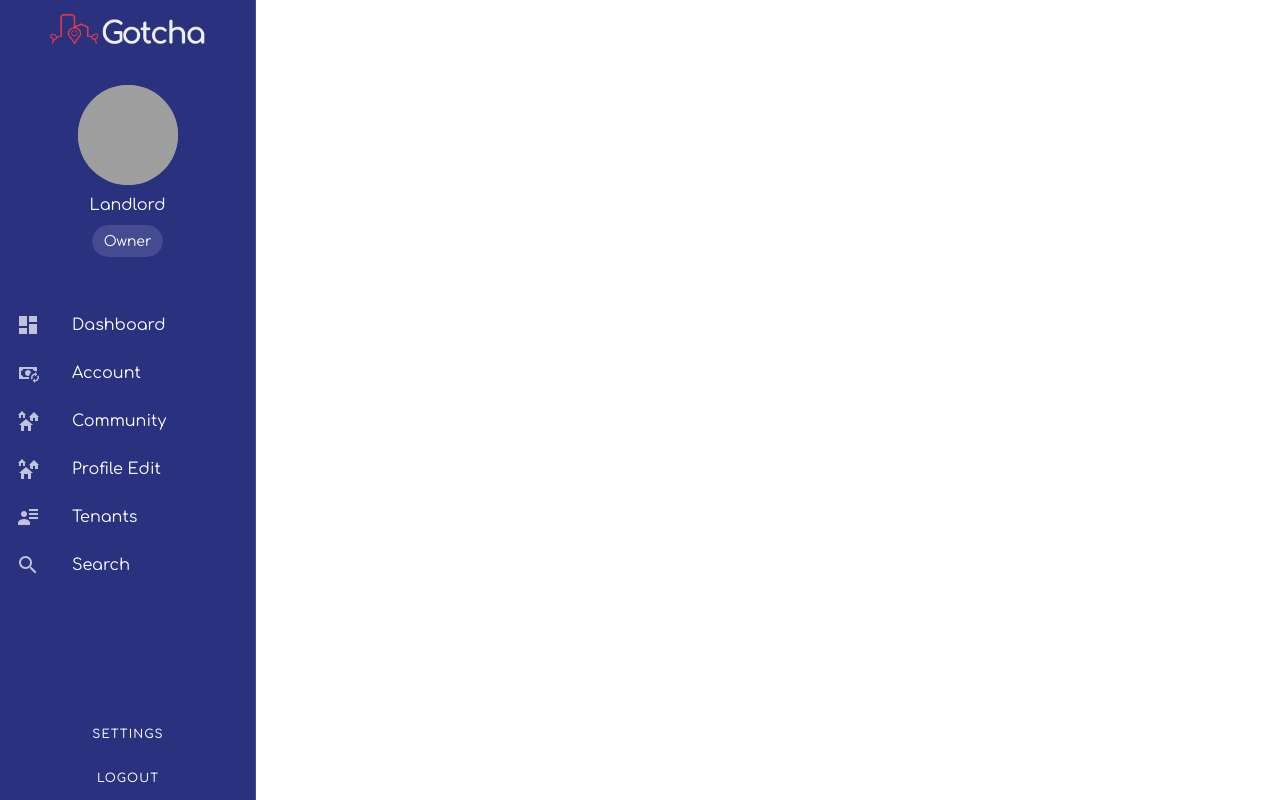
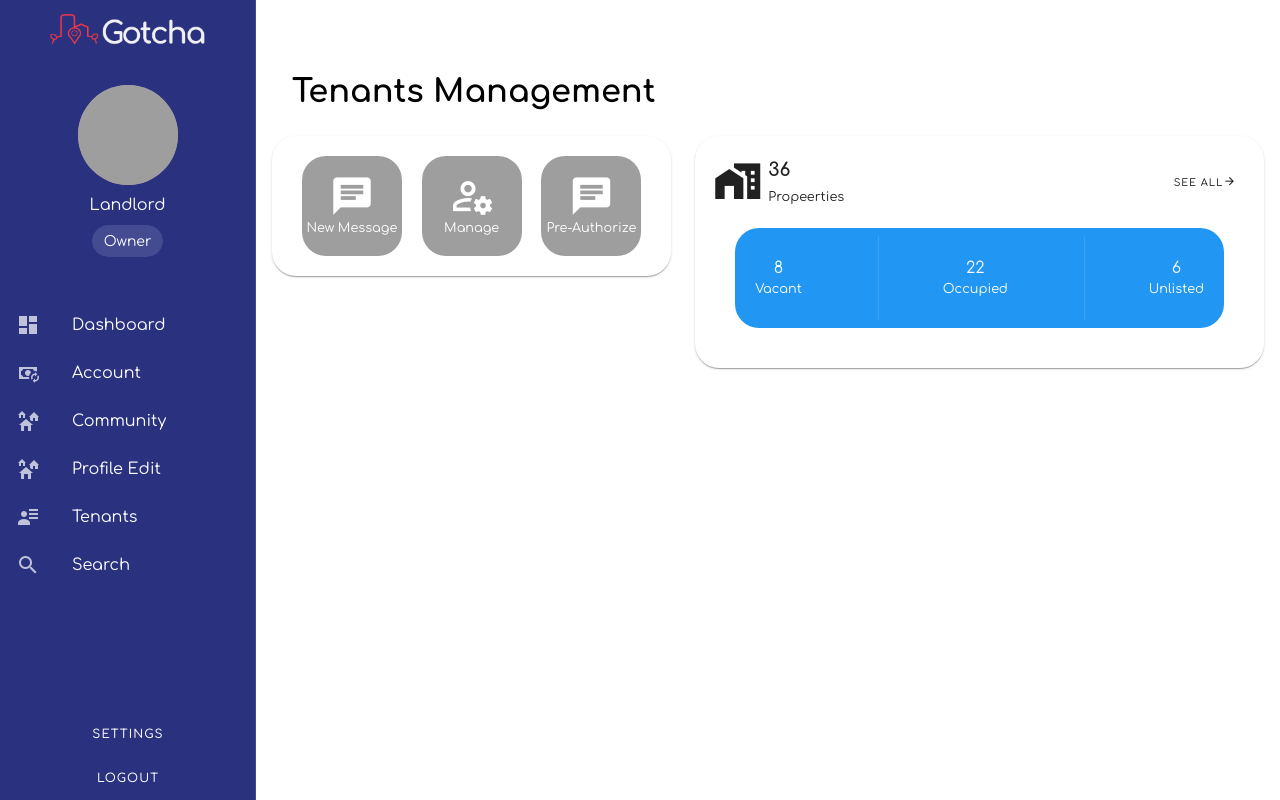
Before and after one commit to Netpoc/gotcha, a Vue app: page /manage_tenant in a window 1280 px wide. Built offline with nearby package versions, Linux system fonts and the light colour scheme; grey boxes are pictures that could not be loaded.

Commit message:
Landord progress

```diff
--- a/src/views/owner/Manage_Tenant.vue
+++ b/src/views/owner/Manage_Tenant.vue
@@ -1,6 +1,73 @@
 <template>
-    <v-container>
+    <v-container fluid>
         <Nav />
+        <v-main>
+            <h1 class="ma-5">Tenants Management</h1>
+            <v-row justify="space-evenly">
+                <v-col md="5">
+                    <v-card class="pa-5 d-flex justify-space-around rounded-xl">
+                        <v-sheet class="rounded-xl d-flex flex-column align-center justify-center" color="grey" height="100" width="100">
+                            <v-icon size="45">
+                                mdi-message-text
+                            </v-icon>
+                            <small>New Message</small>
+                        </v-sheet>
+                        <v-sheet class="rounded-xl d-flex flex-column align-center justify-center" color="grey" height="100" width="100">
+                            <v-icon size="45">
+                                mdi-account-cog-outline
+                            </v-icon>
+                            <small>Manage</small>
+                        </v-sheet>
+                        <v-sheet class="rounded-xl d-flex flex-column align-center justify-center" color="grey" height="100" width="100">
+                            <v-icon size="45">
+                                mdi-message-text
+                            </v-icon>
+                            <small>Pre-Authorize</small>
+                        </v-sheet>
+                    </v-card>
+                </v-col>
+                <v-col md="7">
+                    <v-card class="pa-5 rounded-xl">
+                        <div class="d-flex justify-space-between align-center">
+                            <div class="d-flex align-center">
+                                <v-icon size="45">
+                                    mdi-home-city
+                                </v-icon>
+                                <div class="mx-2">
+                                    <h3>36</h3>
+                                    <small>Propeerties</small>
+                                </div>
+                            </div>
+                            <v-btn size="x-small" variant="text">See all <v-icon>mdi-arrow-right</v-icon></v-btn>
+                        </div>
+                        <v-sheet height="100" color="blue" class="ma-5 d-flex align-center rounded-xl justify-space-between">
+                            <div class="ma-5 d-flex flex-column align-center">
+                                <span>8</span>
+                                <small>Vacant</small>
+                            </div>
+                            <v-divider
+                            class="ms-3"
+                            inset
+                            vertical
+                            ></v-divider>
+                            <div class="ma-5 d-flex flex-column align-center">
+                                <span>22</span>
+                                <small>Occupied</small>
+                            </div>
+                            <v-divider
+                            class="ms-3"
+                            inset
+                            vertical
+                            ></v-divider>
+                            <div class="ma-5 d-flex flex-column align-center">
+                                <span>6</span>
+                                <small>Unlisted</small>
+                            </div>
+                        </v-sheet>
+                    </v-card>
+                </v-col>
+            </v-row>
+        </v-main>
     </v-container>
 </template>
 <script>
```
